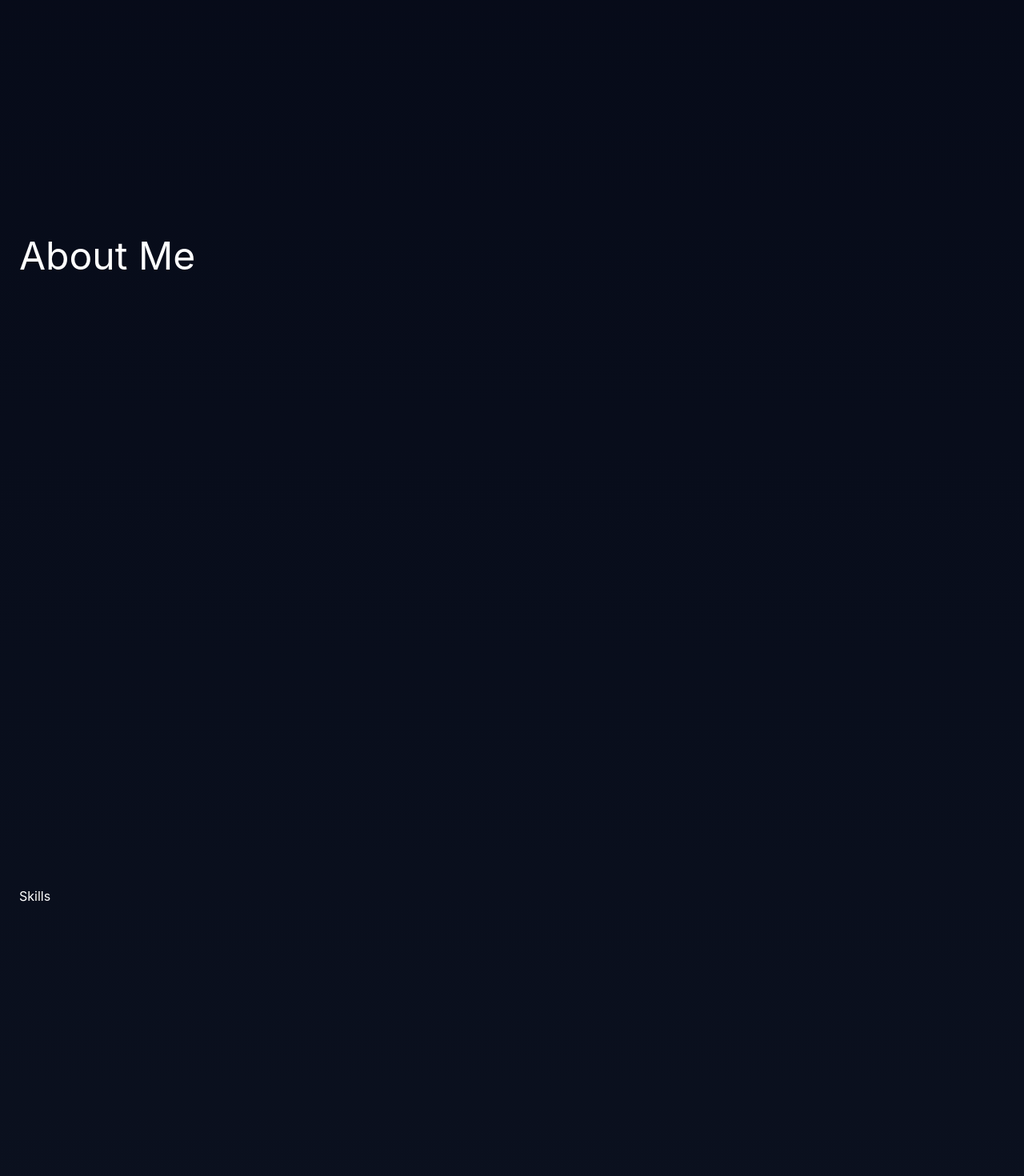
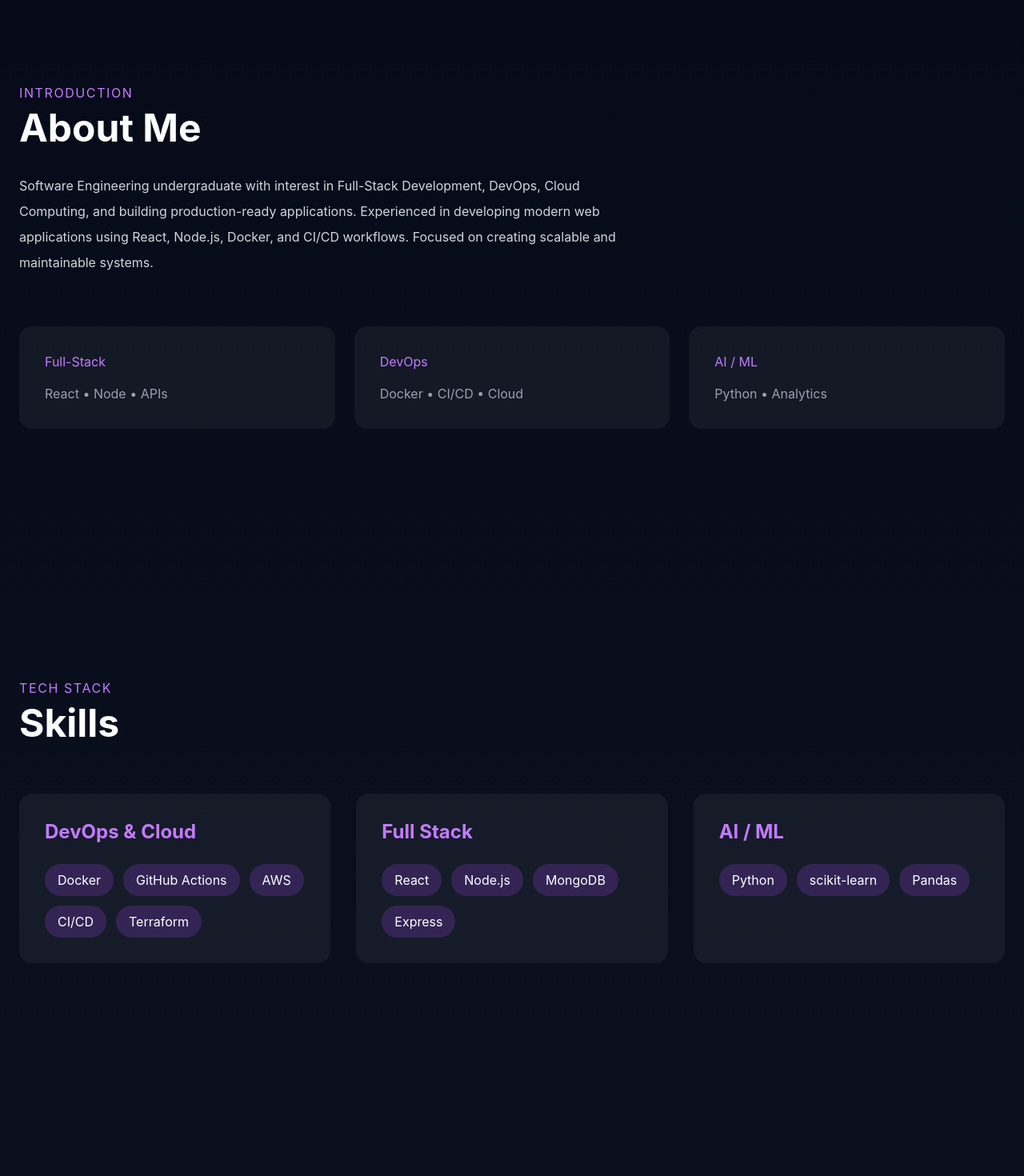
Before and after one commit to NavozZ/portfolio-platform, a React app in the folder frontend/: page / in a window 1280 px wide. Shown: the part 880-2350 px from the top of the page at 80% size. Built offline with nearby package versions, Linux system fonts and the light colour scheme; the HTML template or start-up script is replaced by a standard one.

Commit message:
built skills section with dynamic rendering

```diff
--- a/frontend/src/components/About.jsx
+++ b/frontend/src/components/About.jsx
@@ -1,11 +1,13 @@
 import { motion } from "framer-motion"
 
-export default function About() {
+export default function About(){
 
-    return (
+return(
 
 <section
+id="about"
 className="
+scroll-mt-24
 min-h-screen
 max-w-7xl
 mx-auto
@@ -15,15 +17,119 @@ items-center
 "
 >
 
-            <div>
+<motion.div
+initial={{
+opacity:0,
+y:60
+}}
+whileInView={{
+opacity:1,
+y:0
+}}
+transition={{
+duration:.8
+}}
+viewport={{
+once:true
+}}
+className="w-full"
+>
 
-                <h2 className="text-5xl">
+<p
+className="
+text-purple-400
+uppercase
+tracking-widest
+"
+>
+Introduction
+</p>
 
+<h2
+className="
+text-5xl
+font-bold
+mt-2
+"
+>
 About Me
-
 </h2>
 
+<p
+className="
+mt-8
+text-gray-300
+leading-8
+max-w-3xl
+"
+>
+Software Engineering undergraduate with interest in
+Full-Stack Development, DevOps, Cloud Computing,
+and building production-ready applications.
+
+Experienced in developing modern web applications
+using React, Node.js, Docker, and CI/CD workflows.
+
+Focused on creating scalable and maintainable systems.
+</p>
+
+<div
+className="
+grid
+md:grid-cols-3
+gap-6
+mt-16
+"
+>
+
+<div className="
+p-8
+rounded-2xl
+bg-white/5
+hover:scale-105
+duration-300
+">
+<h3 className="text-purple-400">
+Full-Stack
+</h3>
+<p className="mt-4 text-gray-400">
+React • Node • APIs
+</p>
 </div>
+
+<div className="
+p-8
+rounded-2xl
+bg-white/5
+hover:scale-105
+duration-300
+">
+<h3 className="text-purple-400">
+DevOps
+</h3>
+<p className="mt-4 text-gray-400">
+Docker • CI/CD • Cloud
+</p>
+</div>
+
+<div className="
+p-8
+rounded-2xl
+bg-white/5
+hover:scale-105
+duration-300
+">
+<h3 className="text-purple-400">
+AI / ML
+</h3>
+<p className="mt-4 text-gray-400">
+Python • Analytics
+</p>
+</div>
+
+</div>
+
+</motion.div>
 
 </section>
 
--- a/frontend/src/components/Contact.jsx
+++ b/frontend/src/components/Contact.jsx
@@ -1,5 +1,6 @@
 export default function Contact() {
     return <section className="
+scroll-mt-24
 min-h-screen
 max-w-7xl
 mx-auto
--- a/frontend/src/components/Experience.jsx
+++ b/frontend/src/components/Experience.jsx
@@ -1,5 +1,6 @@
 export default function Experience() {
     return <section className="
+scroll-mt-24
 min-h-screen
 max-w-7xl
 mx-auto
--- a/frontend/src/components/Footer.jsx
+++ b/frontend/src/components/Footer.jsx
@@ -1,5 +1,6 @@
 export default function Footer() {
     return <section className="
+scroll-mt-24
 min-h-screen
 max-w-7xl
 mx-auto
--- a/frontend/src/components/Hero.jsx
+++ b/frontend/src/components/Hero.jsx
@@ -6,6 +6,7 @@ export default function Hero() {
 
         <section
             className="
+scroll-mt-24
 min-h-screen
 flex
 items-center
--- a/frontend/src/components/Navbar.jsx
+++ b/frontend/src/components/Navbar.jsx
@@ -68,6 +68,12 @@ gap-8
 
                     </a>
 
+                    <a href="#skills">
+
+                        Skills
+
+                    </a>
+
                     <a href="#projects">
 
                         Projects
--- a/frontend/src/components/Projects.jsx
+++ b/frontend/src/components/Projects.jsx
@@ -1,5 +1,6 @@
 export default function Projects() {
     return <section className="
+scroll-mt-24
 min-h-screen
 max-w-7xl
 mx-auto
--- a/frontend/src/components/Skills.jsx
+++ b/frontend/src/components/Skills.jsx
@@ -1,10 +1,159 @@
-export default function Skills() {
-    return <section className="
+import { motion } from "framer-motion"
+
+const skills = [
+{
+title:"DevOps & Cloud",
+items:[
+"Docker",
+"GitHub Actions",
+"AWS",
+"CI/CD",
+"Terraform",
+]
+},
+{
+title:"Full Stack",
+items:[
+"React",
+"Node.js",
+"MongoDB",
+"Express",
+]
+},
+{
+title:"AI / ML",
+items:[
+"Python",
+"scikit-learn",
+"Pandas",
+]
+}
+]
+
+export default function Skills(){
+
+return(
+
+<section
+id="skills"
+className="
+scroll-mt-24
 min-h-screen
 max-w-7xl
 mx-auto
 px-6
+py-32
+"
+>
+
+<motion.div
+initial={{
+opacity:0
+}}
+whileInView={{
+opacity:1
+}}
+transition={{
+duration:.8
+}}
+viewport={{
+once:true
+}}
+>
+
+<p
+className="
+uppercase
+tracking-widest
+text-purple-400
+"
+>
+Tech Stack
+</p>
+
+<h2
+className="
+text-5xl
+font-bold
+mt-2
+mb-16
+"
+>
+Skills
+</h2>
+
+<div
+className="
+grid
+md:grid-cols-3
+gap-8
+"
+>
+
+{
+skills.map((group)=>(
+
+<div
+key={group.title}
+className="
+rounded-2xl
+bg-white/5
+p-8
+hover:scale-105
+duration-300
+"
+>
+
+<h3
+className="
+text-2xl
+font-bold
+mb-6
+text-purple-400
+"
+>
+{group.title}
+</h3>
+
+<div
+className="
 flex
-items-center
-">Skills</section>
+flex-wrap
+gap-3
+"
+>
+
+{
+group.items.map((item)=>(
+
+<span
+key={item}
+className="
+px-4
+py-2
+rounded-full
+bg-purple-500/20
+"
+>
+{item}
+</span>
+
+))
 }
+
+</div>
+
+</div>
+
+))
+}
+
+</div>
+
+</motion.div>
+
+</section>
+
+)
+
+}
```
Lines whose indentation alone changed are shown as unchanged.
